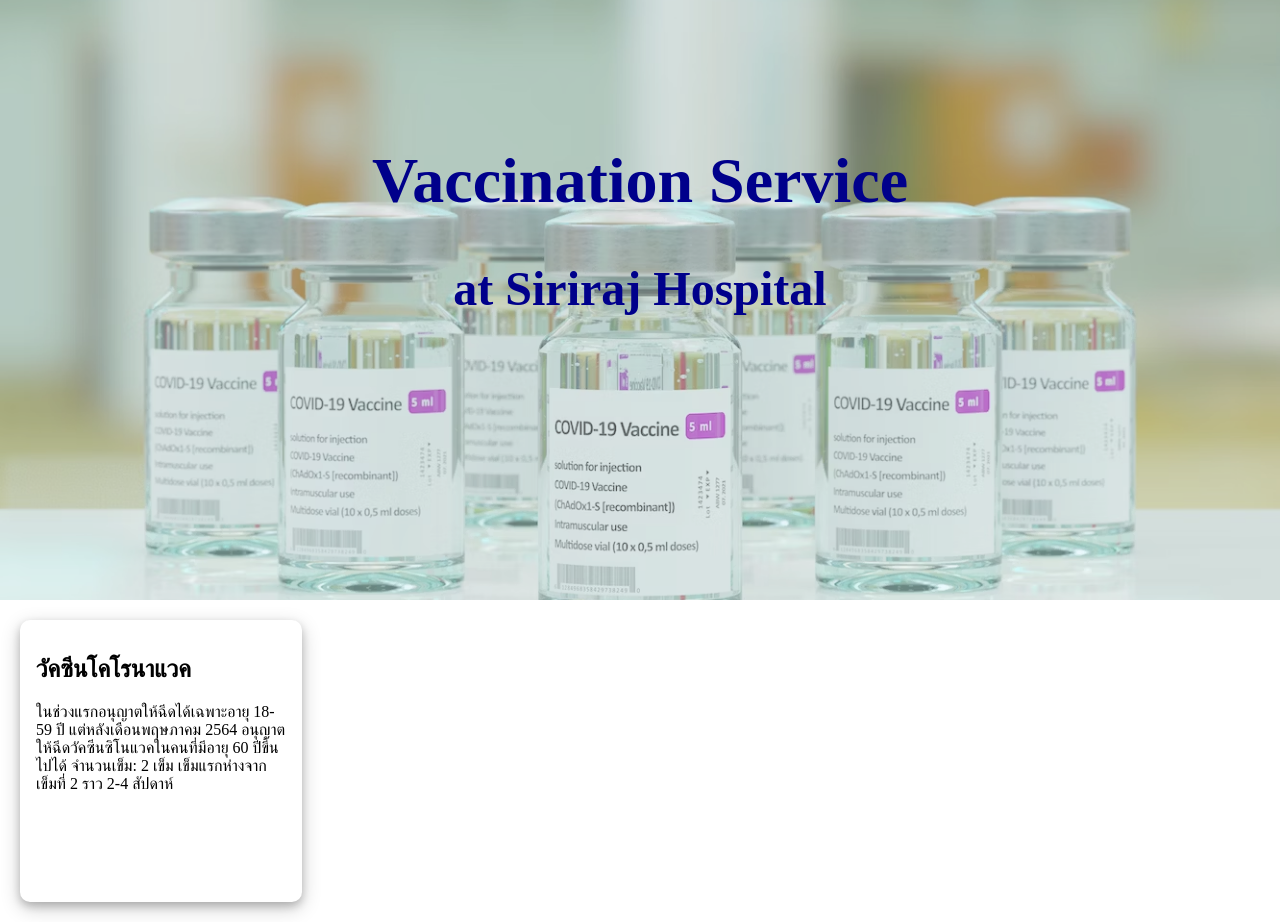
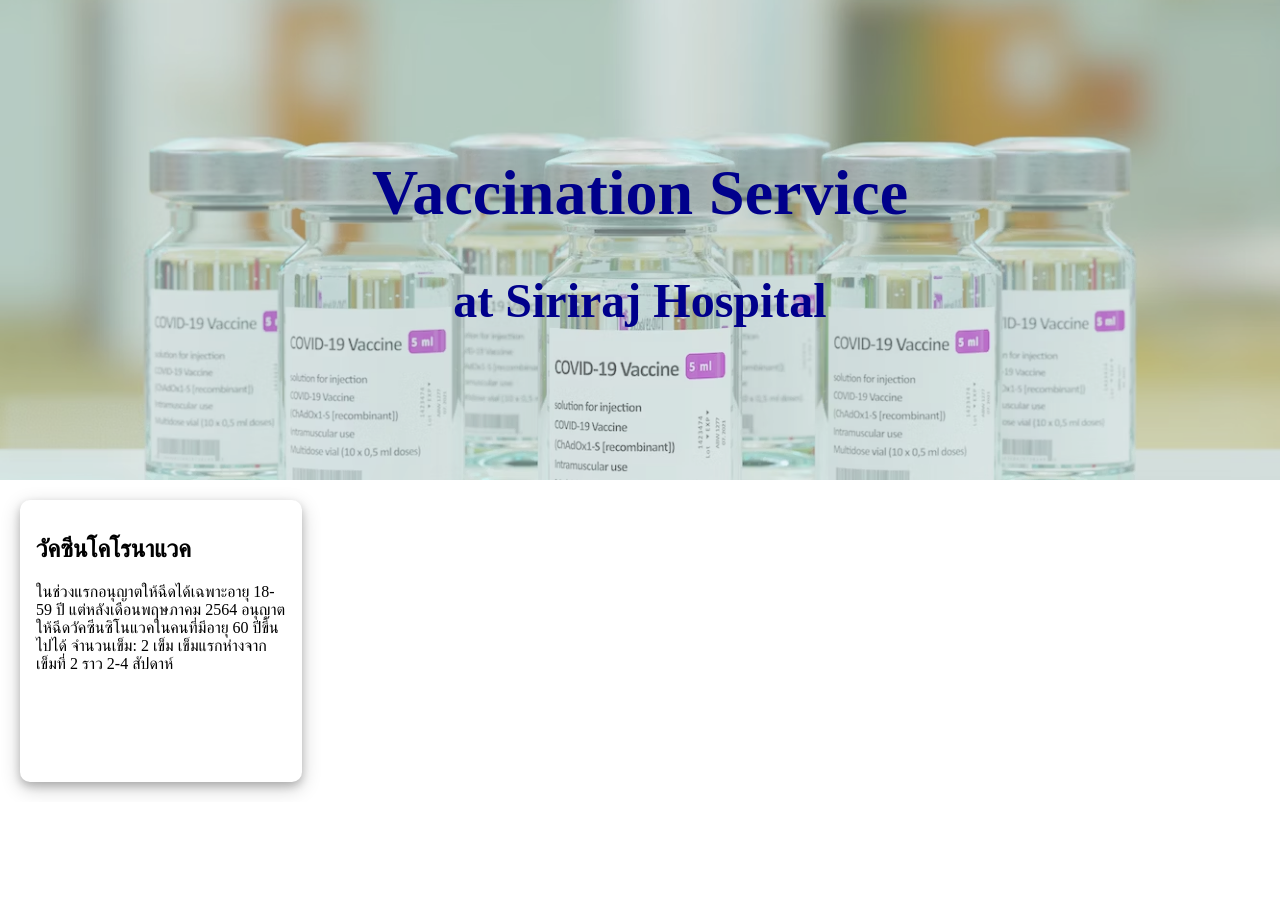
Before and after one commit to KawinM23/SWDevPrac2, a Next.js app in the folder vaccine-book-app/: page / in a window 1280 px wide. After the commit the page ends 802 px from the top, so only its background shows below. Built offline with nearby package versions, Linux system fonts and the light colour scheme.

Commit message:
Week03-Assignment

```diff
--- a/vaccine-book-app/src/components/banner.module.css
+++ b/vaccine-book-app/src/components/banner.module.css
@@ -1,11 +1,7 @@
 .banner {
   display: block;
-  padding: 5px;
-  margin: 0;
-  width: 100vw;
-  height: 75vh;
+  height: 60vh;
   position: relative;
-  box-sizing: border-box;
 }
 
 .banner img {
@@ -13,11 +9,13 @@
 }
 
 .bannerText {
-  position: relative;
-  padding: 6rem;
   z-index: 20;
-  text-align: center;
   color: darkblue;
   font-weight: bold;
   font-size: 2rem;
+  text-align: center;
+  position: absolute;
+  top: 50%;
+  left: 50%;
+  transform: translate(-50%, -50%);
 }
```
Also changed, not shown: 1 other file (tests, documents, lock files or other folders).
